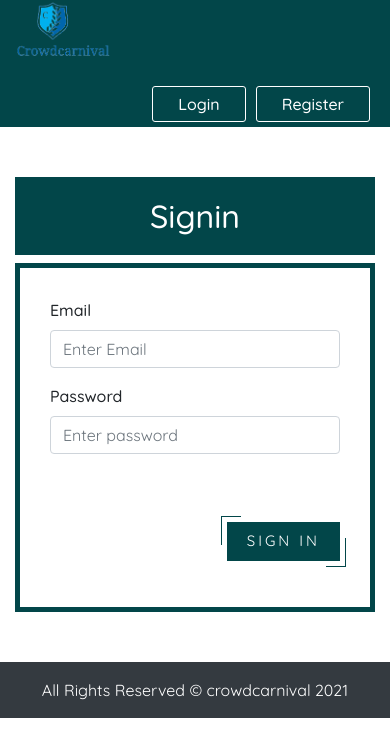
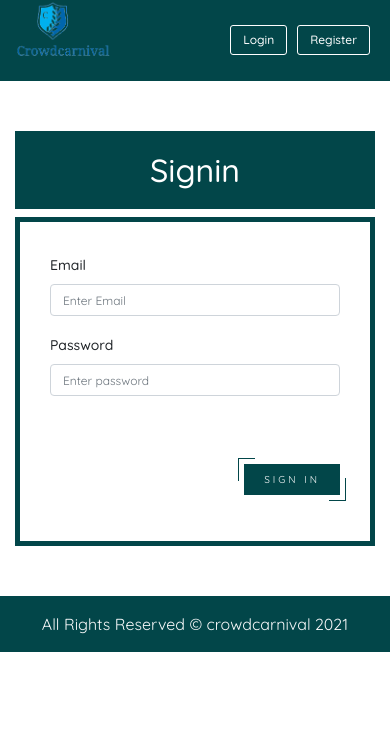
Before and after one commit to taijul169/crowdfunding-front, a React (Create React App) app: page /signin in a window 390 px wide. Shown: the top 756 px of the page. Built offline with nearby package versions, Linux system fonts and the light colour scheme.

Commit message:
responsive

```diff
--- a/src/components/mini-components/Footer.jsx
+++ b/src/components/mini-components/Footer.jsx
@@ -4,7 +4,7 @@ const Footer = () => {
     return (
         <div>
             <footer>
-                <p className="text-center badge-dark p-3">All Rights Reserved © crowdcarnival 2021</p>
+                <p className="text-center text-light p-3" style={{backgroundColor:'#024649'}}>All Rights Reserved © crowdcarnival 2021</p>
             </footer>
         </div>
     )
--- a/src/components/mini-components/Header.jsx
+++ b/src/components/mini-components/Header.jsx
@@ -8,12 +8,12 @@ const Header = () => {
             <header>
               <div className="container">
                   <div className="row">
-                      <div className="col-md-4 col-sm-4 col-lg-4">
+                      <div className="col-md-4 col-sm-4 col-lg-4 col-4">
                           <div className="brand-logo-wrap">
                               <NavLink to="/"><img className="img-fluid" src={logo} alt="logo.png" /></NavLink>
                           </div>
                       </div>
-                      <div className="col-md-8 col-sm-8 col-lg-8">
+                      <div className="col-md-8 col-sm-8 col-lg-8 col-8">
                           <div className="navigation h-100 d-flex align-items-center">
                               <nav>
                                   <ul>
--- a/src/components/mini-components/Userprofile.jsx
+++ b/src/components/mini-components/Userprofile.jsx
@@ -13,7 +13,7 @@ const Userprofile = () => {
           <div className="container">
               <h2 className="heading">Profile Info</h2>
               <div className="row p-3 custom-bg">
-                  <div className="col-md-8 col-lg-8 col-12 col-sm-6">
+                  <div className="col-md-8 col-lg-8 col-12 col-sm-6 order-2 order-lg-1 order-md-1">
                       <div className="infoBox-wrap">
                          <table className="table">
                              <tr><th>Name</th><td>Tariq Khan</td></tr>
@@ -27,9 +27,9 @@ const Userprofile = () => {
                          </table>
                       </div>
                   </div>
-                  <div className="col-md-4 col-lg-4 col-12 col-sm-6">
-                      <div className="infoBox-right text-right">
-                        <h2 className="my-2">ID: <span>CC06210010001</span></h2>
+                  <div className="col-md-4 col-lg-4 col-12 col-sm-6 order-lg-0 order-md-2 order-lg-2">
+                      <div className="infoBox-right">
+                        <h2 className="my-2">ID: CC06210010001</h2>
                         <div className="proImg-wrap">
                             <img src={ProImg} alt="proimg" className="img-fluid" />
                         </div>
--- a/src/index.css
+++ b/src/index.css
@@ -157,12 +157,13 @@ body a:hover{
 
 }
 .proImg-wrap {
-	height: 175px;
-
+	height: 190px;
+	width: 225px;
+	margin-left: auto;
 }
 .proImg-wrap img {
 	height: 100%;
-	width: 272px;
+	width: 100%;
 	border-radius: 3px;
 	border: 5px solid #0c5454;
 	padding: 6px;
@@ -201,3 +202,72 @@ body a:hover{
 	background: #000;
 	opacity: 0.5;
 }
+
+.infoBox-right {
+	text-align: right;
+}
+.infoBox-right h4 {
+	padding: 8px;
+	text-transform: uppercase;
+	font-size: 18px;
+	font-weight: 600;
+}
+.infoBox-right h2 {
+	font-size: 28px;
+}
+/* ================================================responsive-design start =================================================*/
+/* Extra small devices (phones, 600px and down) */
+@media only screen and (max-width: 600px) {
+	.navigation nav ul li a {
+		padding: 5px 12px;
+		font-size: 12px;
+	}
+	.formheading {
+		font-size: 18px;
+	}
+	.single-box-wrap .form-control {
+		font-size: 12px;
+	}
+	.form-wrapper form .form-group label {
+		font-size: 14px;
+	}
+	.primary-button {
+		font-size: 10px;
+	}
+	.userprofileWrap .card {
+		margin-bottom: 15px;
+	}
+	.userprofileWrap.section-padding .heading {
+		font-size: 16px;
+	}
+	.infoBox-right {
+		text-align: center;
+	}
+	.proImg-wrap {
+		margin: 0 auto;
+	}
+	.infoBox-wrap table {
+		font-size: 80%;
+	}
+
+  }
+
+  /* Small devices (portrait tablets and large phones, 600px and up) */
+  @media only screen and (min-width: 600px) {
+
+  }
+
+  /* Medium devices (landscape tablets, 768px and up) */
+  @media only screen and (min-width: 768px) {
+
+  }
+
+  /* Large devices (laptops/desktops, 992px and up) */
+  @media only screen and (min-width: 992px) {
+
+  }
+
+  /* Extra large devices (large laptops and desktops, 1200px and up) */
+  @media only screen and (min-width: 1200px) {
+
+  }
```
